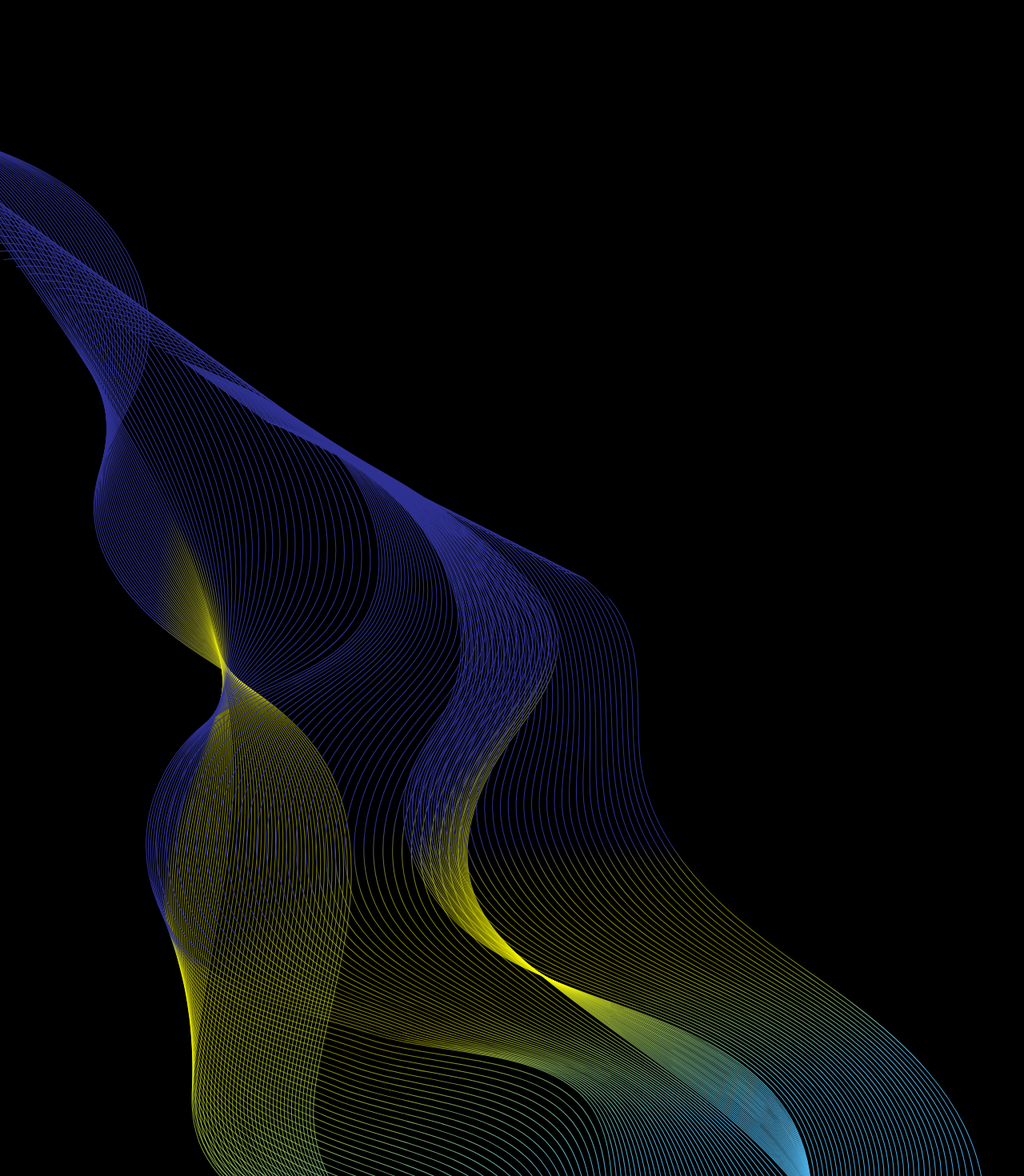
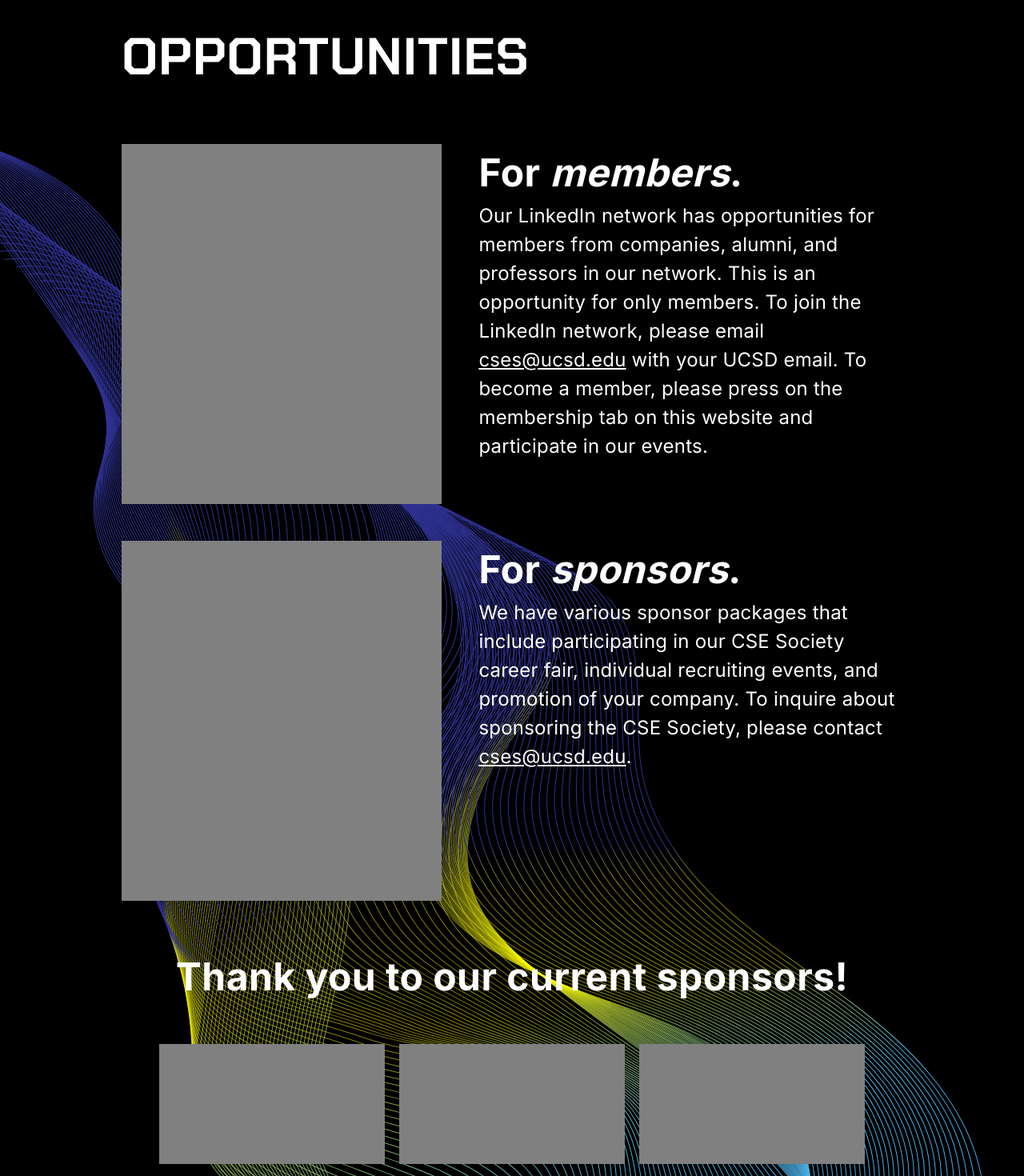
Before and after one commit to Will-Hsu/cses_webdev, a React (Create React App) app in the folder frontend/: page /opportunities in a window 1280 px wide. Shown: the part 120-1590 px from the top of the page at 80% size. Built offline with nearby package versions, Linux system fonts and the light colour scheme.

Commit message:
created opportunities page (static)

```diff
--- a/frontend/src/components/Opportunities/Opportunities.tsx
+++ b/frontend/src/components/Opportunities/Opportunities.tsx
@@ -1,5 +1,5 @@
 import React from 'react';
-import { Container } from '@mui/material';
+import { Container, Typography, Grid, Link, Box } from '@mui/material';
 import bg from '../../images/shape2.svg';
 import { opportunitiesStyles } from './styles';
 
@@ -8,7 +8,57 @@ const Opportunities = () => {
   return (
     <div style={{ position: 'relative', overflow: 'hidden' }}>
       <img src={bg} alt="bg1" style={styles.bg} />
-      <Container maxWidth="xl" sx={styles.body}></Container>
+      <Container maxWidth="xl" sx={styles.body}>
+        <Typography sx={styles.title}>OPPORTUNITIES</Typography>
+        <Grid container spacing={2}>
+          <Grid item sx={{ width: '40%', margin: '3% 5% 0 0%' }}>
+            <div style={{ width: '400px', height: '450px', backgroundColor: 'grey' }}></div>
+          </Grid>
+          <Grid item sx={{ width: '55%', marginTop: '3%' }}>
+            <Typography sx={styles.subtitle}>
+              For <span style={{ fontStyle: 'italic' }}>members</span>.
+            </Typography>
+            <Typography sx={styles.test}>
+              Our LinkedIn network has opportunities for members from companies, alumni, and
+              professors in our network. This is an opportunity for only members. To join the
+              LinkedIn network, please email{' '}
+              <Link href="mailto:cses@ucsd.edu" color="inherit">
+                cses@ucsd.edu
+              </Link>{' '}
+              with your UCSD email. To become a member, please press on the membership tab on this
+              website and participate in our events.
+            </Typography>
+          </Grid>
+          <Grid item sx={{ width: '40%', margin: '3% 5% 0 0%' }}>
+            <div style={{ width: '400px', height: '450px', backgroundColor: 'grey' }}></div>
+          </Grid>
+          <Grid item sx={{ width: '55%', marginTop: '3%' }}>
+            <Typography sx={styles.subtitle}>
+              For <span style={{ fontStyle: 'italic' }}>sponsors</span>.
+            </Typography>
+            <Typography sx={styles.test}>
+              We have various sponsor packages that include participating in our CSE Society career
+              fair, individual recruiting events, and promotion of your company. To inquire about
+              sponsoring the CSE Society, please contact{' '}
+              <Link href="mailto:cses@ucsd.edu" color="inherit">
+                cses@ucsd.edu
+              </Link>
+              .
+            </Typography>
+          </Grid>
+        </Grid>
+        <Typography align="center" sx={{ ...styles.subtitle, margin: '6% 0% 4% 0%' }}>
+          Thank you to our current sponsors!
+        </Typography>
+
+        <Box display="flex" justifyContent="center" alignItems="center">
+          <Box display="flex" justifyContent="center">
+            <div style={styles.greyBox}></div>
+            <div style={styles.greyBox}></div>
+            <div style={styles.greyBox}></div>
+          </Box>
+        </Box>
+      </Container>
     </div>
   );
 };
--- a/frontend/src/components/Opportunities/styles.ts
+++ b/frontend/src/components/Opportunities/styles.ts
@@ -6,5 +6,31 @@ export const opportunitiesStyles = () => ({
     marginLeft: '-20%',
     scale: '150%',
   },
-  body: { position: 'absolute', top: '93px' },
+  body: {
+    position: 'absolute',
+    top: '93px',
+    left: '50%',
+    transform: 'translateX(-50%)',
+    width: '80%',
+  },
+  title: {
+    fontWeight: 'bold',
+    fontFamily: 'Chakra Petch, sans-serif',
+    color: 'white',
+    fontSize: '65px',
+    marginTop: '50px',
+    marginBottom: '30px',
+  },
+  test: {
+    fontFamily: 'Inter, sans-serif',
+    color: 'white',
+    fontSize: '24px',
+  },
+  subtitle: {
+    fontWeight: 'bold',
+    fontFamily: 'Inter, sans-serif',
+    color: 'white',
+    fontSize: '48px',
+  },
+  greyBox: { width: '300px', height: '150px', backgroundColor: 'grey', margin: '1%' },
 });
```
